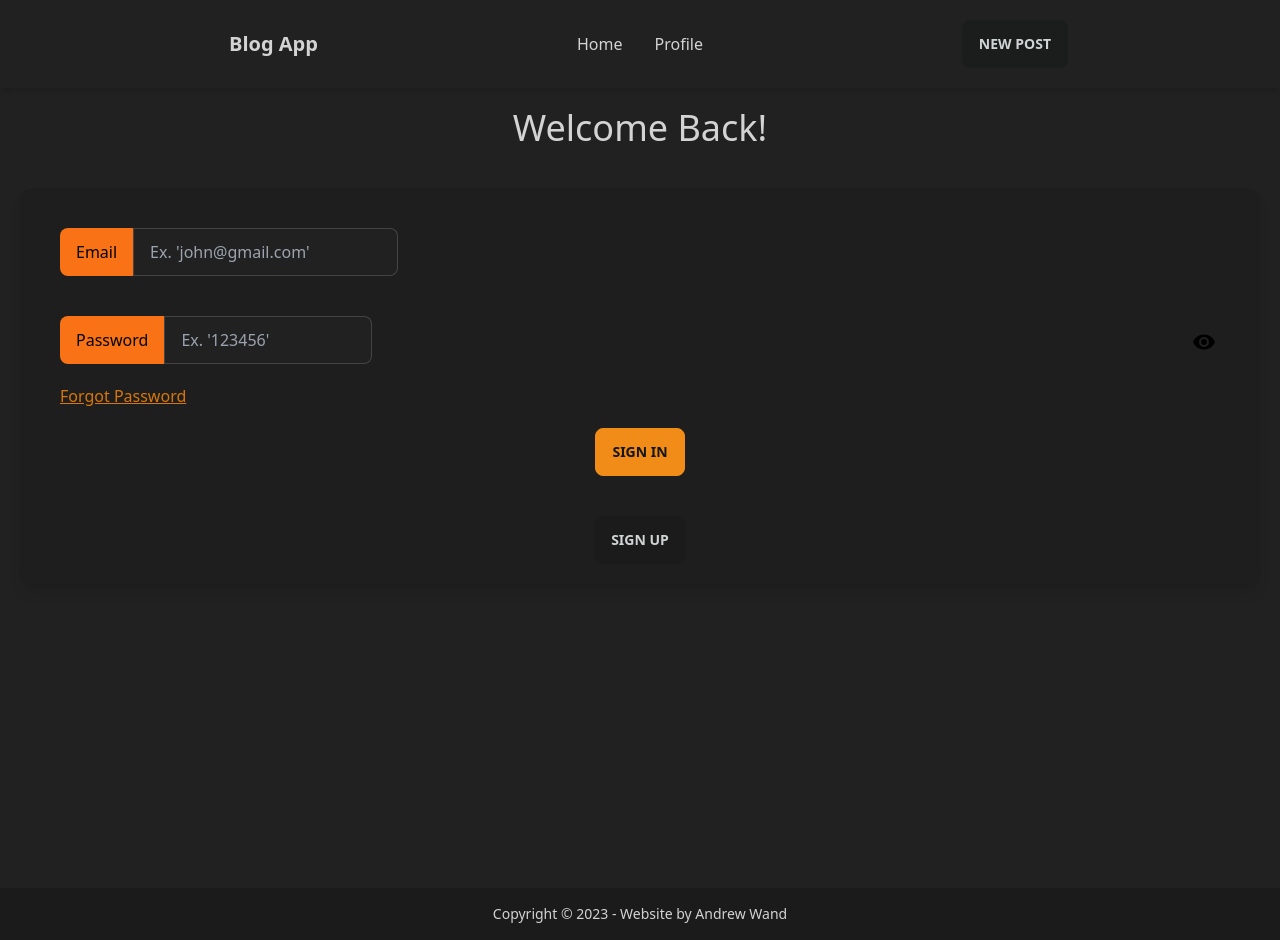
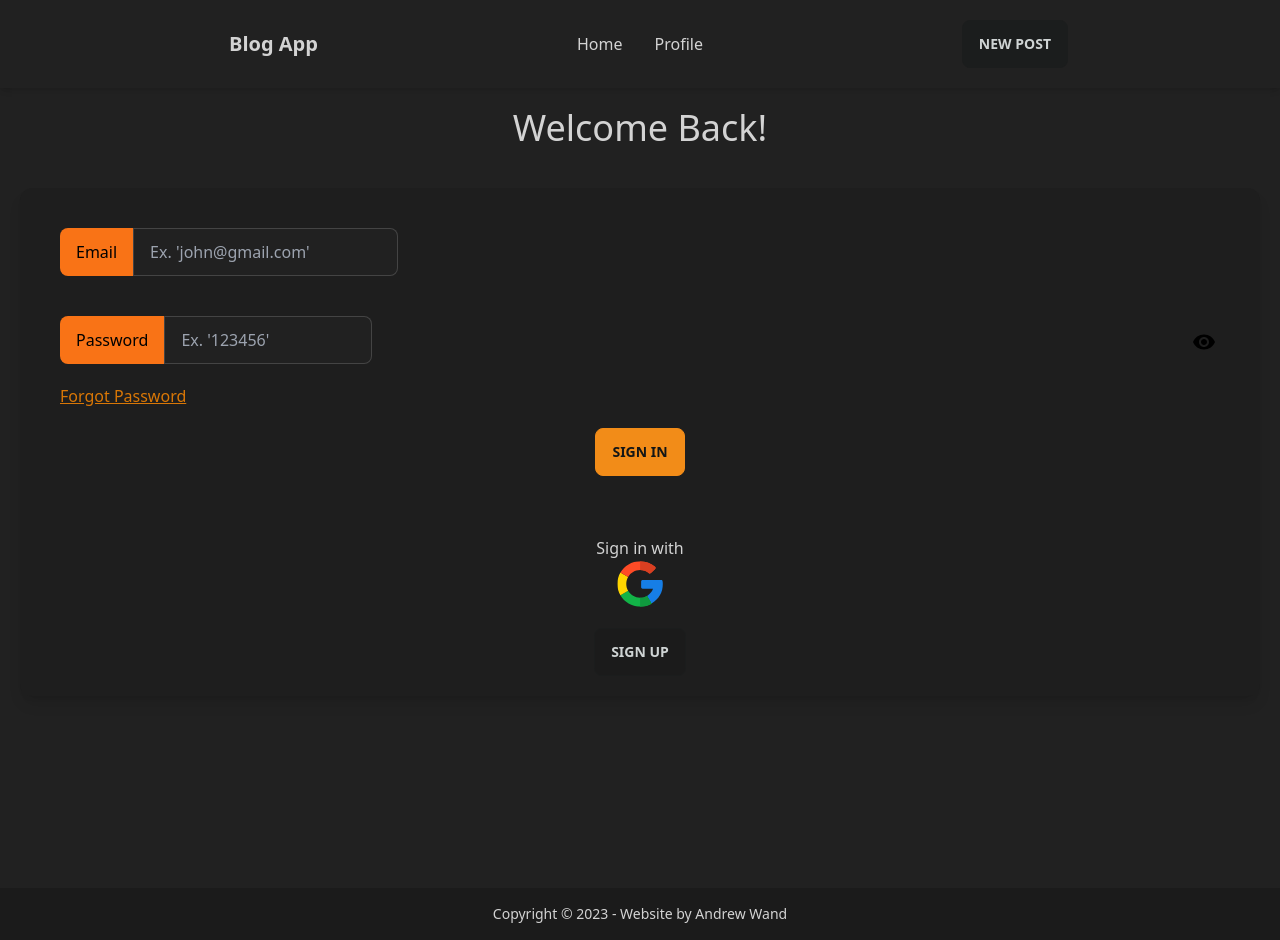
Before and after one commit to Andrew-Wand/blog-app-react, a React (Vite) app: page /sign-in in a window 1280 px wide. Built offline with nearby package versions, Linux system fonts and the light colour scheme.

Commit message:
can now sign in with google oauth

```diff
--- /dev/null
+++ b/src/components/Oauth.jsx
@@ -0,0 +1,49 @@
+import { useLocation, useNavigate } from "react-router-dom";
+import { getAuth, signInWithPopup, GoogleAuthProvider } from "firebase/auth";
+import { doc, setDoc, getDoc, serverTimestamp } from "firebase/firestore";
+import { db } from "../firebase.config";
+import { toast } from "react-toastify";
+import googleIcon from "../assets/svg/googleIcon.svg";
+
+function Oauth() {
+  const navigate = useNavigate();
+  const location = useLocation();
+
+  const onGoogleClick = async () => {
+    try {
+      const auth = getAuth();
+      const provider = new GoogleAuthProvider();
+
+      const result = await signInWithPopup(auth, provider);
+      const user = result.user;
+
+      //   Check for user
+      const docRef = doc(db, "users", user.uid);
+      const docSnap = await getDoc(docRef);
+
+      //   If user doesn't exist, create user
+      if (!docSnap.exists()) {
+        await setDoc(doc(db, "users", user.uid), {
+          name: user.displayName,
+          email: user.email,
+          timestamp: serverTimestamp(),
+        });
+      }
+
+      navigate("/");
+    } catch (error) {
+      toast.error("Could not authorize with google");
+    }
+  };
+
+  return (
+    <div className="text-center p-5">
+      <p>Sign {location.pathname === "/sign-up" ? "up" : "in"} with </p>
+      <button onClick={onGoogleClick}>
+        <img className="btn btn-ghost" src={googleIcon} alt="google" />
+      </button>
+    </div>
+  );
+}
+
+export default Oauth;
--- a/src/pages/SignIn.jsx
+++ b/src/pages/SignIn.jsx
@@ -3,6 +3,7 @@
 import visibilityIcon from "../assets/svg/visibilityIcon.svg";
 import { getAuth, signInWithEmailAndPassword } from "firebase/auth";
 import { toast } from "react-toastify";
+import Oauth from "../components/Oauth";
 
 function SignIn() {
   const [showPassword, setShowPassword] = useState(false);
@@ -88,7 +89,7 @@
             </div>
           </form>
 
-          {/* Google oauth */}
+          <Oauth />
 
           <div className="text-center">
             <Link to="/sign-up" className="btn  bg-base-300">
--- a/src/pages/SignUp.jsx
+++ b/src/pages/SignUp.jsx
@@ -9,6 +9,7 @@
 import { setDoc, doc, serverTimestamp } from "firebase/firestore";
 import { db } from "../firebase.config";
 import { toast } from "react-toastify";
+import Oauth from "../components/Oauth";
 
 function SignUp() {
   const [showPassword, setShowPassword] = useState(false);
@@ -118,7 +119,7 @@
             </div>
           </form>
 
-          {/* Google oauth */}
+          <Oauth />
 
           <div className="text-center">
             <Link to="/sign-in" className="btn bg-base-300 ">
```
Also changed, not shown: src/assets/svg/googleIcon.svg (added).
